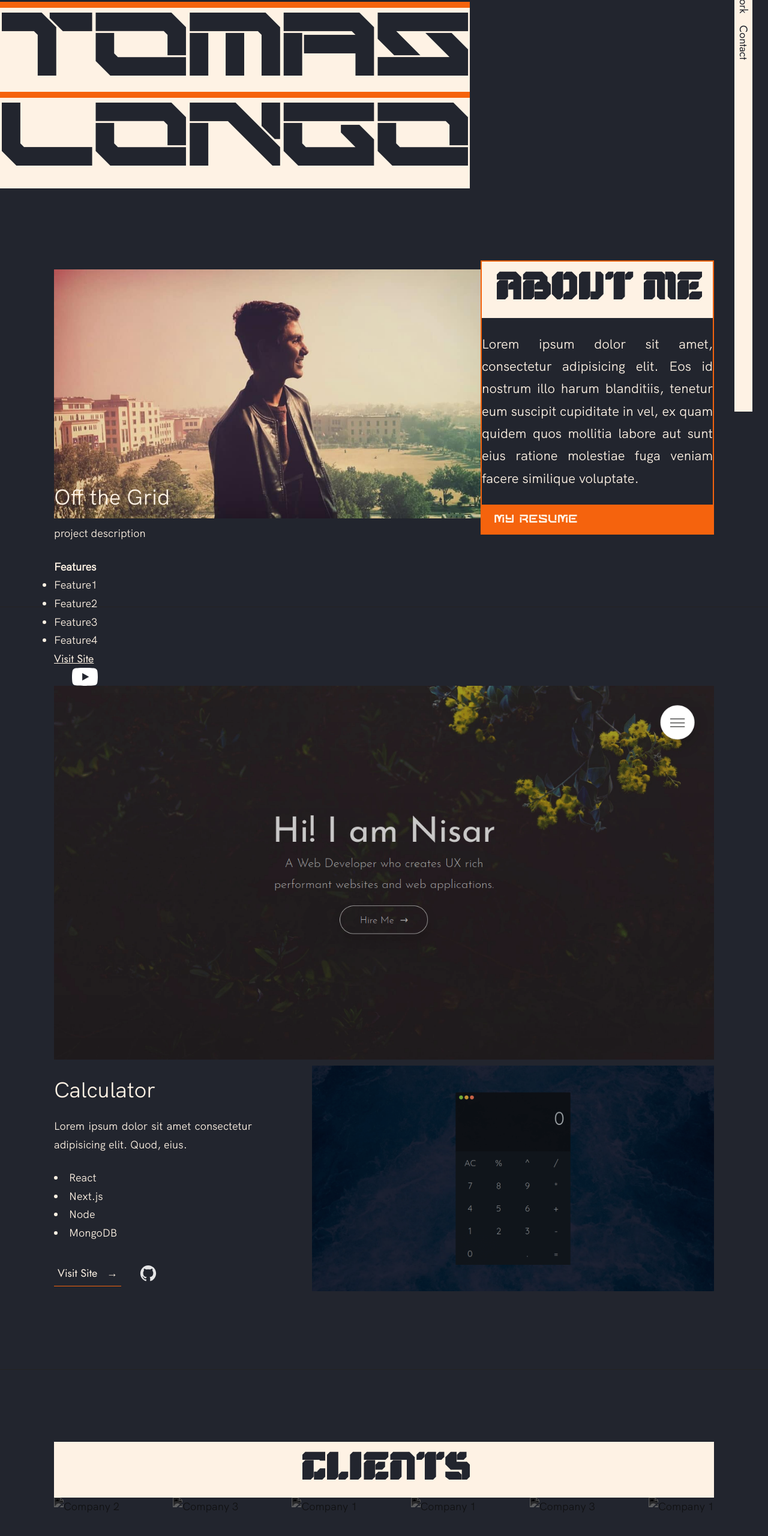
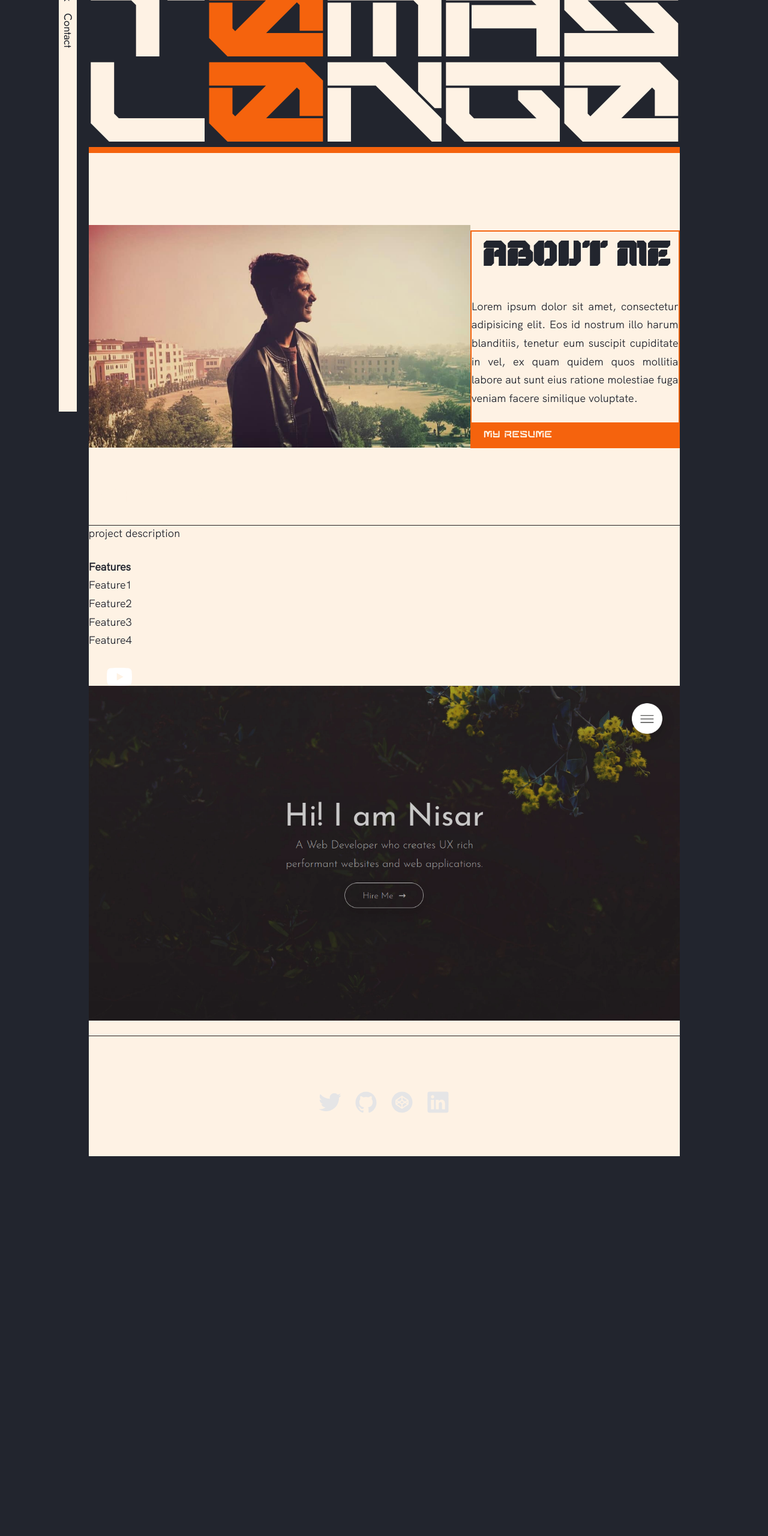
Before and after one commit to tomas-longo/tomas-longo.github.io, a plain HTML site: page index.html in a window 1280 px wide. Shown: the part 114-2674 px from the top of the page at 60% size. After the commit the page ends 2041 px from the top, so only its background shows below. Drawn offline with Linux system fonts and the light colour scheme.

Commit message:
HeaderStyle

```diff
--- a/index.css
+++ b/index.css
@@ -19,7 +19,7 @@
 @font-face {
     font-family: 'Nemesys';
     font-style: normal;
-    font-weight: 500;
+    font-weight: 800;
     src: url('./fonts/Nemesys Regular.ttf') format('woff');
 }
 
@@ -48,7 +48,7 @@
     margin: 0;
     padding: 0;
     box-sizing: inherit;
-    color: var(--white);
+    color: var(--black);
     text-align: justify;
 }
 
@@ -57,8 +57,8 @@
     --font-size-normal: 2.2rem;
     --font-size-medium: 2.8rem;
     --font-size-medium-1: 3.6rem;
-    --font-size-large: 5.5rem;
-    --font-size-huge: 7.5rem;
+    --font-size-large: 5rem;
+    --font-size-huge: 7rem;
     --font-stack: 'Hk Grotesk', sans-serif;
 
     --line-height-normal: 1.7;
@@ -85,7 +85,6 @@
 
 html {
     font-size: 62.5%; /* (16/10)*100 = 62.5% => 1rem = 10px */
-    scroll-behavior: smooth;
 }
 
 @media(max-width: 1000px) {
@@ -106,6 +105,24 @@ body {
 .row {
     max-width: var(--container-max-width);
     margin: 0 auto;
+}
+
+.structure {
+    max-width: 985px;
+    margin: auto;
+}
+
+.content {
+    background: var(--white);
+    scroll-behavior: smooth;
+    overflow: auto;
+    scroll-snap-type: y mandatory;
+}
+
+.scrollSection {
+    height: 100vh;
+    background-size:  cover;
+    scroll-snap-align: start;
 }
 
 @media(max-width: 1340px) {
@@ -147,12 +164,8 @@ img {
 /* --------------------------------------- */
 
 h1 {
-    color: var(--black);
-    background: var(--white);
-    display: inline;
+    color: var(--white);
     font-family: 'Nemesys', sans-serif;
-    border-top : 10px solid var(--orange);
-
 }
 
 h2 {
@@ -172,25 +185,8 @@ h3 {
     margin-bottom: var(--gutter-small);
 }
 
-.heading-primary {
-    line-height: 1;
-    font-size: 15rem;
-    font-weight: 400;
-}
-
-@media(max-width: 900px) {
-    .heading-primary {
-        font-size: 6.5rem;
-    }
-}
-
-
-
 
 @media(max-width: 500px) {
-    .heading-primary {
-        font-size: var(--font-size-large);
-    }
 
     h2 {
         font-size: var(--font-size-medium-1);
@@ -232,10 +228,6 @@ a:focus {
     outline: 2px solid var(--orange);
 }
 
-body:not(.user-is-tabbing) button:focus,
-body:not(.user-is-tabbing) a:focus {
-    outline: none;
-}
 
 .link:hover {
     color: var(--orange);
@@ -263,7 +255,7 @@ body:not(.user-is-tabbing) a:focus {
     top: 0;
     left: 0;
     right: 100%;
-    background: var(--white);
+    background: var(--black);
     height: 100%;
     z-index: -1;
     transition: all 0.2s cubic-bezier(1, 0.68, 0.16, 0.9);
@@ -288,7 +280,7 @@ body:not(.user-is-tabbing) a:focus {
 
 .btn_Full:hover,
 .btn_Full:focus {
-    background: var(--white);
+    background: var(--black);
     color: var(--orange);
 }
 
@@ -335,16 +327,15 @@ body:not(.user-is-tabbing) a:focus {
 
 .nav {
     position: fixed;
-    right: 2%;
-    display: inline;
     background: var(--white);
     height: 100%;
     align-content: flex-start;
+    margin-left: -50px;
 }
 
 .nav__items {
     list-style: none;
-    padding-top: 20px;
+    padding-top: 0px;
 }
 
 .nav__item{
@@ -394,17 +385,35 @@ body:not(.user-is-tabbing) a:focus {
 /* --------------------------------------- */
 
 .header {
-    height: 100vh;
-    background-size: cover;
-    background-position: center;
-    background-attachment: fixed;
-    font-size: var(--font-size-normal);
+    background-color: var(--black);
 }
 
 .header__text {
-    padding-top: 10%;
+
 }
 
+.heading-primary {
+    display: block;
+    font-size: 10.5em;
+    color: var(--white);
+}
+
+.heading-secondary{
+    color: var(--orange);
+}
+
+.second-name {
+    margin-top: -0.95em;
+    color: var(--white);
+}
+
+.second-name::after{
+    content: '';
+    display: block;
+    height: 10px;
+    background-color: var(--orange);
+    margin-top: -0.55em;
+}
 
 /* --------------------------------------- */
 /* ----- Work ----- */
@@ -475,31 +484,6 @@ body:not(.user-is-tabbing) a:focus {
     }
 }
 
-/* --------------------------------------- */
-/* ----- Clients ----- */
-/* --------------------------------------- */
-
-.client__logos {
-    display: flex;
-    justify-content: space-between;
-    filter: invert(100%) grayscale(100%) opacity(.8);
-}
-
-.client__logo {
-    height: 6.5rem;
-    max-width: 18rem;
-}
-
-@media(max-width: 1240px) {
-    .client__logos {
-        overflow-x: scroll;
-        padding: var(--gutter-normal);
-    }
-
-    .client__logo:not(:last-of-type) {
-        margin-right: var(--gutter-medium);
-    }
-}
 
 /* --------------------------------------- */
 /* ----- About ----- */
--- a/index.html
+++ b/index.html
@@ -20,6 +20,8 @@
 
 <body>
 
+  <div class="structure">
+
     <!-- navigation -->
     <nav class="nav" role="navigation">
       <ul class="nav__items">
@@ -29,14 +31,17 @@
       </ul>
     </nav>
 
-
+    <div class="content">
+      <div class="scrollSection">
       <header class="header" role="banner" id="top">
-
         <div class="header__text">
           <h1 class="heading-primary">
-        Tomas Longo
-      </h1>
+            T<span class="heading-secondary">0</span>mas
+            <div class="second-name">
+            L<span class="heading-secondary">0</span>ng0
             </div>
+        </div>
+      </header>
 
         <section class="about" id="about">
           <div class="row">
@@ -60,8 +65,7 @@
           </div>
         </section>
 
-  </header>
-
+      </div>
 
       <main role="Projects">
 
@@ -72,7 +76,7 @@
             <div class="ProjectBoxes">
 
               <!-- Each div with the ProjectBox class is a project. -->
-
+              <div class="scrollSection">
               <div class="ProjectBox">
                 <div class="Off the Grid">
                   <h3>Off the Grid</h3>
@@ -95,60 +99,16 @@
                       <img src="./images/youtube.svg" class="work__code" alt="GitHub">
                     </a>
                   </div>
-            </div>
                   <div class="ProjectImageBox">
                     <img src="./images/project-1.png" class="ProjectImage" alt="Project 1" />
                   </div>
                 </div>
 
-          <div class="work__box">
-            <div class="work__text">
-              <h3>Calculator</h3>
-              <p>
-                Lorem ipsum dolor sit amet consectetur adipisicing elit. Quod,
-                eius.
-              </p>
-              <ul class="work__list">
-                <li>React</li>
-                <li>Next.js</li>
-                <li>Node</li>
-                <li>MongoDB</li>
-              </ul>
-
-              <div class="work__links">
-                <a href="#" class="link__text">
-                  Visit Site <span>&rarr;</span>
-                </a>
-                <a href="#">
-                  <img src="./images/github.svg" class="work__code" title="View Source Code" alt="GitHub">
-                </a>
               </div>
               </div>
-            <div class="work__image-box">
-              <img src="./images/project-2.png" class="work__image" alt="Project 1" />
-            </div>
-          </div>
-
             </div>
           </div>
         </section>
-
-
-    <section class="skills" id="skills">
-      <div class="row">
-        <h2>Clients</h2>
-        <div class="client__logos">
-          <!-- Tool icons -->
-          <img src="./images/ronjones.png" class="client__logo" alt="Company 2" />
-          <img src="./images/goldengrid.png" class="client__logo" alt="Company 3" />
-          <img src="./images/bullseye.png" class="client__logo" alt="Company 1" />
-          <img src="./images/mighty-furnitures.png" class="client__logo" alt="Company 1" />
-          <img src="./images/fastlane.png" class="client__logo" alt="Company 3" />
-          <img src="./images/chippy.png" class="client__logo" alt="Company 1" />
-        </div>
-      </div>
-    </section>
-
 
       </main>
 
@@ -182,7 +142,9 @@
 
         </div>
       </footer>
+    </div>
 
+  </div>
 </body>
 
 </html>
```
Lines whose indentation alone changed are shown as unchanged.
